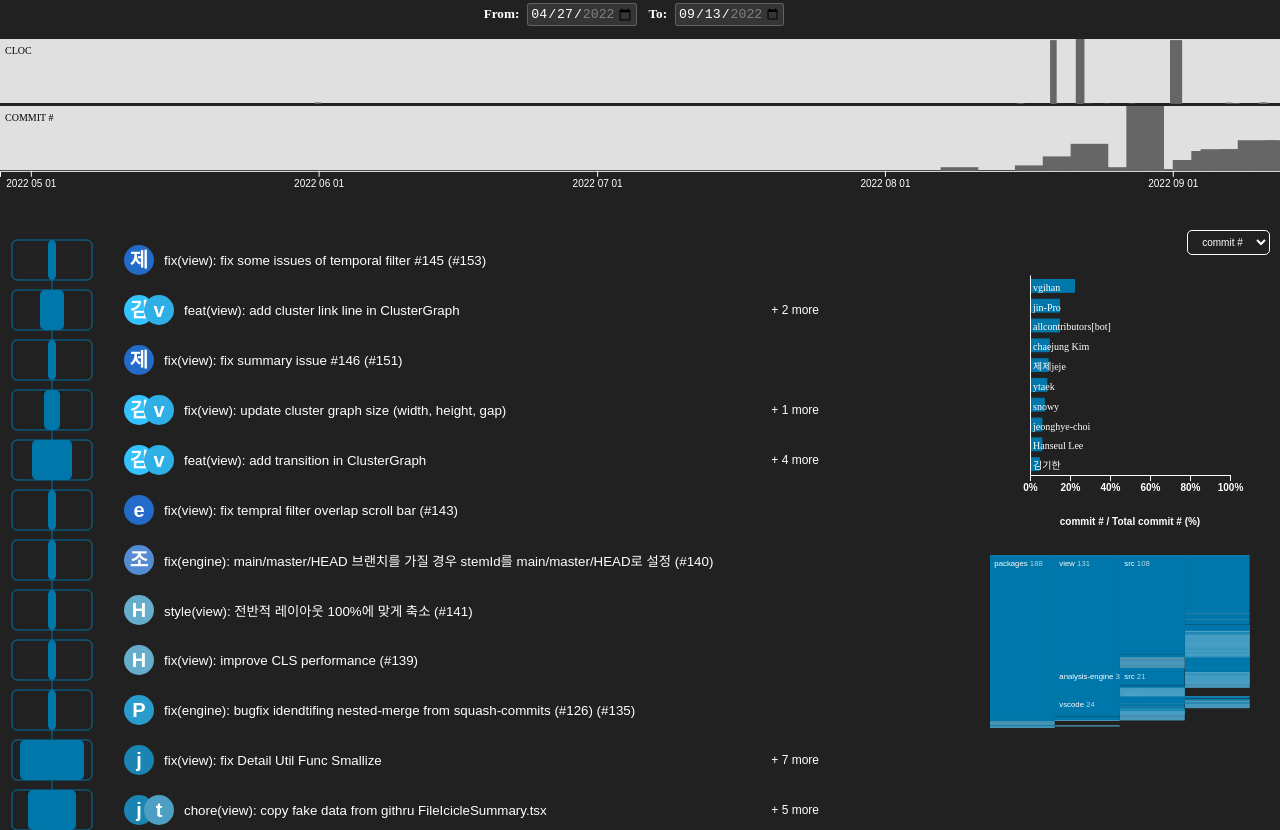
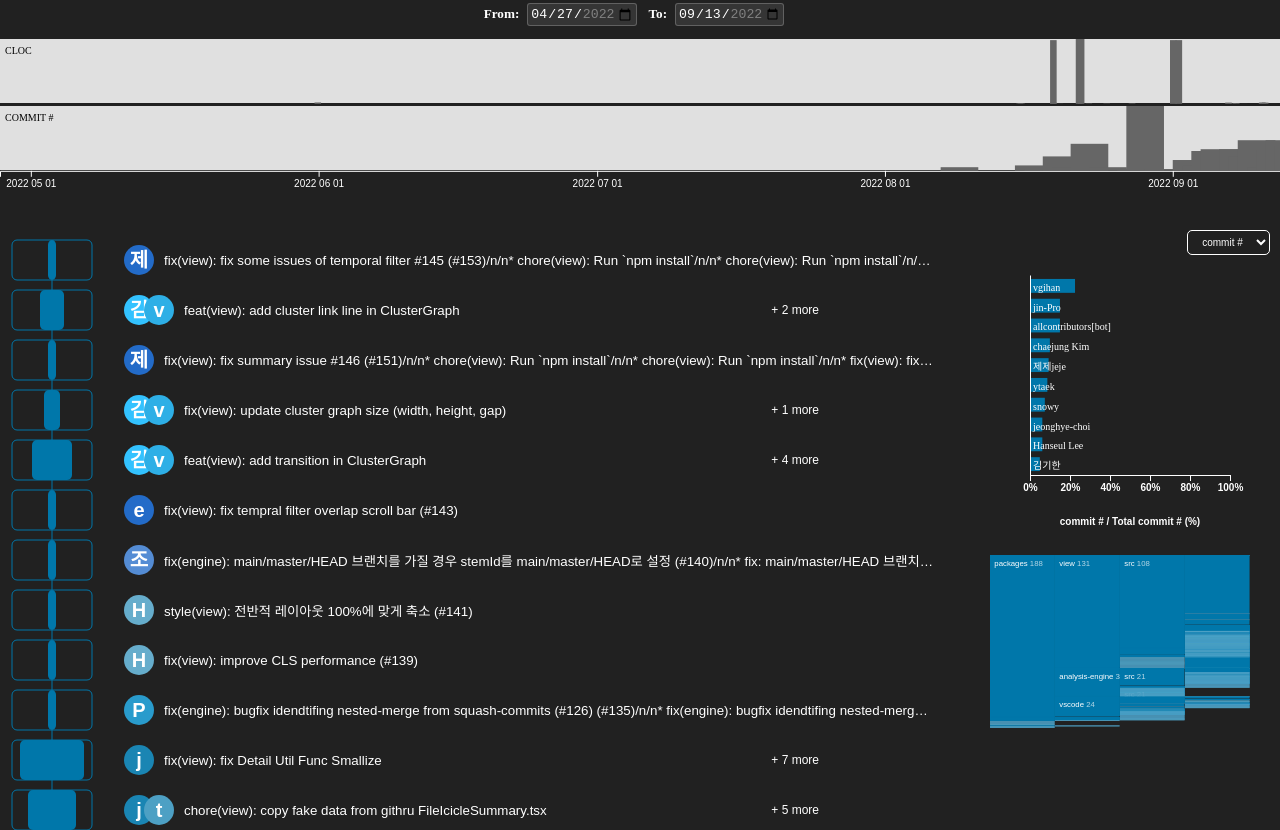
Before and after one commit to githru/githru-vscode-ext, a React (Create React App) app in the folder packages/view/: page / in a window 1280 px wide. Built offline with nearby package versions, Linux system fonts and the light colour scheme.

Commit message:
fix(view): fix typo in newline escape seq in view

```diff
--- a/packages/view/src/components/VerticalClusterList/Summary/Summary.util.ts
+++ b/packages/view/src/components/VerticalClusterList/Summary/Summary.util.ts
@@ -13,11 +13,11 @@ export function getInitData({ data }: GlobalProps) {
       clusterNode.commitNodeList[clusterNode.commitNodeList.length - 1].commit;
 
     let resultMsg =
-      message.indexOf("/n/n", 0) > -1
+      message.indexOf("\\n\\n", 0) > -1
         ? message.slice(0, message.indexOf("/n/n", 0))
         : message;
     resultMsg =
-      resultMsg.indexOf("/n", 0) > -1
+      resultMsg.indexOf("\\n", 0) > -1
         ? resultMsg.slice(0, message.indexOf("/n", 0))
         : resultMsg;
 
```
